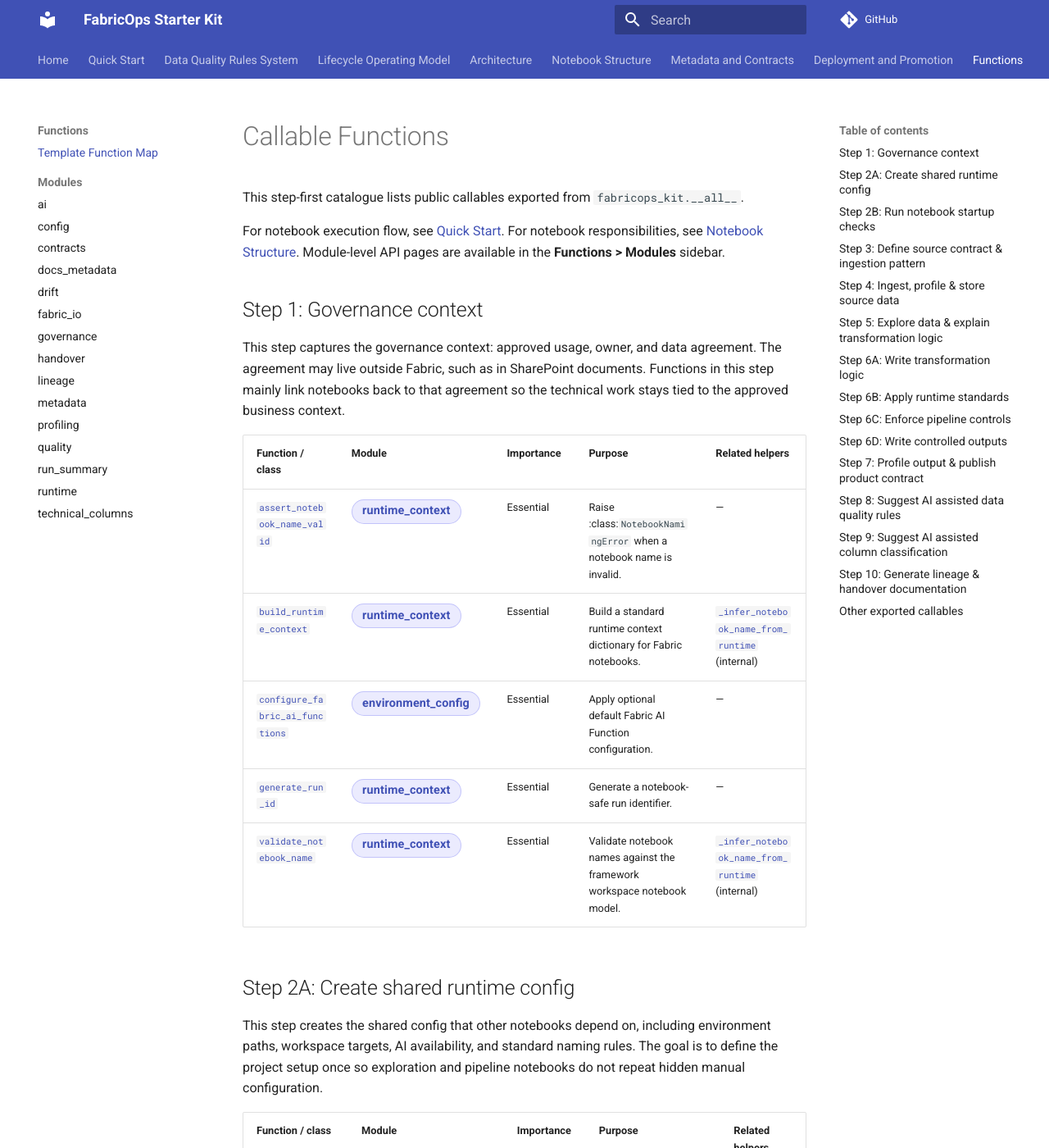
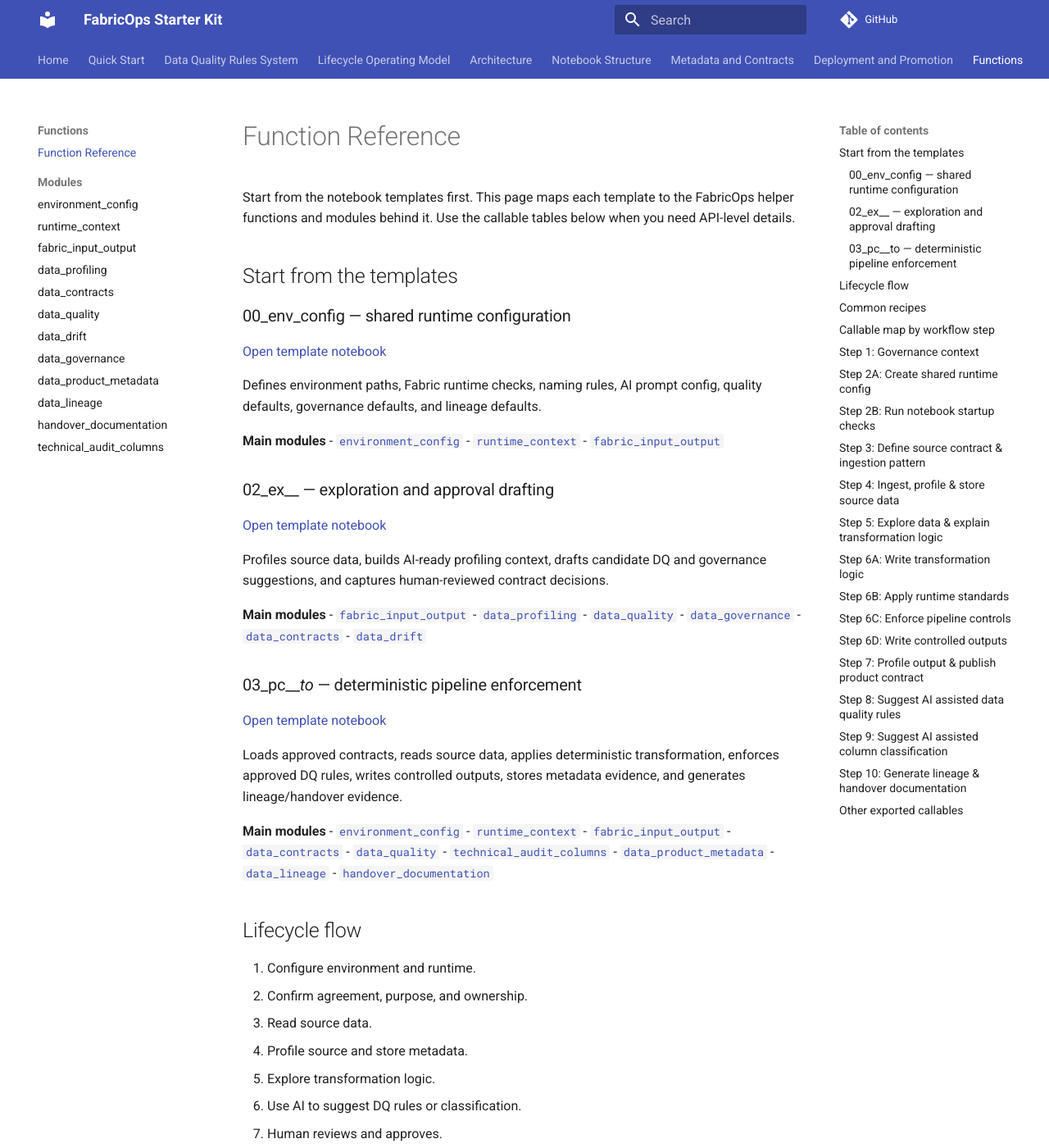
Before and after one commit to Voycepeh/fabric-data-product-framework, an MkDocs documentation site: the page built from docs/reference/index.md, in a window 1280 px wide and 1400 px high. Shown: the whole window at 82% size. Built offline with MkDocs 1.6.1 and Material for MkDocs 9.7.7, drawn with Linux system fonts in a browser that asks for light colours; comment, search, counter and statistics services are not loaded; some of the changed text lies outside the part shown.

Commit message:
Restore templates-first function reference generation

```diff
--- a/docs/reference/index.md
+++ b/docs/reference/index.md
@@ -1,10 +1,84 @@
-# Callable Functions
+# Function Reference
 
-This step-first catalogue lists public callables exported from `fabricops_kit.__all__`.
+Start from the notebook templates first. This page maps each template to the FabricOps helper functions and modules behind it. Use the callable tables below when you need API-level details.
 
-For notebook execution flow, see [Quick Start](../quick-start.md).
-For notebook responsibilities, see [Notebook Structure](../notebook-structure.md).
-Module-level API pages are available in the **Functions > Modules** sidebar.
+## Start from the templates
+
+### 00_env_config — shared runtime configuration
+
+[Open template notebook](https://github.com/Voycepeh/FabricOps-Starter-Kit/blob/main/templates/notebooks/00_env_config.ipynb)
+
+Defines environment paths, Fabric runtime checks, naming rules, AI prompt config, quality defaults, governance defaults, and lineage defaults.
+
+**Main modules**
+- [`environment_config`](../api/modules/environment_config/)
+- [`runtime_context`](../api/modules/runtime_context/)
+- [`fabric_input_output`](../api/modules/fabric_input_output/)
+
+### 02_ex_<agreement>_<topic> — exploration and approval drafting
+
+[Open template notebook](https://github.com/Voycepeh/FabricOps-Starter-Kit/blob/main/templates/notebooks/02_ex_agreement_topic.ipynb)
+
+Profiles source data, builds AI-ready profiling context, drafts candidate DQ and governance suggestions, and captures human-reviewed contract decisions.
+
+**Main modules**
+- [`fabric_input_output`](../api/modules/fabric_input_output/)
+- [`data_profiling`](../api/modules/data_profiling/)
+- [`data_quality`](../api/modules/data_quality/)
+- [`data_governance`](../api/modules/data_governance/)
+- [`data_contracts`](../api/modules/data_contracts/)
+- [`data_drift`](../api/modules/data_drift/)
+
+### 03_pc_<agreement>_<source>_to_<target> — deterministic pipeline enforcement
+
+[Open template notebook](https://github.com/Voycepeh/FabricOps-Starter-Kit/blob/main/templates/notebooks/03_pc_agreement_source_to_target.ipynb)
+
+Loads approved contracts, reads source data, applies deterministic transformation, enforces approved DQ rules, writes controlled outputs, stores metadata evidence, and generates lineage/handover evidence.
+
+**Main modules**
+- [`environment_config`](../api/modules/environment_config/)
+- [`runtime_context`](../api/modules/runtime_context/)
+- [`fabric_input_output`](../api/modules/fabric_input_output/)
+- [`data_contracts`](../api/modules/data_contracts/)
+- [`data_quality`](../api/modules/data_quality/)
+- [`technical_audit_columns`](../api/modules/technical_audit_columns/)
+- [`data_product_metadata`](../api/modules/data_product_metadata/)
+- [`data_lineage`](../api/modules/data_lineage/)
+- [`handover_documentation`](../api/modules/handover_documentation/)
+
+## Lifecycle flow
+
+1. Configure environment and runtime.
+2. Confirm agreement, purpose, and ownership.
+3. Read source data.
+4. Profile source and store metadata.
+5. Explore transformation logic.
+6. Use AI to suggest DQ rules or classification.
+7. Human reviews and approves.
+8. Run the pipeline contract.
+9. Enforce approved DQ rules.
+10. Quarantine failed rows where applicable.
+11. Write accepted output.
+12. Profile output and store evidence.
+13. Generate lineage and handover notes.
+
+AI remains advisory. The approved pipeline contract is the enforcement point for production behavior.
+
+## Common recipes
+
+- Read from Fabric: [`fabric_input_output`](../api/modules/fabric_input_output/)
+- Profile a source table: [`data_profiling`](../api/modules/data_profiling/)
+- Build AI-ready context: [`data_profiling`](../api/modules/data_profiling/)
+- Suggest DQ rules: [`data_quality`](../api/modules/data_quality/)
+- Suggest column classification: [`data_governance`](../api/modules/data_governance/)
+- Store approved contract: [`data_contracts`](../api/modules/data_contracts/)
+- Enforce approved DQ rules: [`data_quality`](../api/modules/data_quality/) and [`data_contracts`](../api/modules/data_contracts/)
+- Quarantine failed rows: [`data_quality`](../api/modules/data_quality/)
+- Write output table: [`fabric_input_output`](../api/modules/fabric_input_output/)
+- Store metadata evidence: [`data_product_metadata`](../api/modules/data_product_metadata/)
+- Generate lineage and handover: [`data_lineage`](../api/modules/data_lineage/) and [`handover_documentation`](../api/modules/handover_documentation/)
+
+## Callable map by workflow step
 
 ## Step 1: Governance context
 
@@ -24,7 +98,7 @@
 
 | Function / class | Module | Importance | Purpose | Related helpers |
 |---|---|---|---|---|
-| [`check_fabric_ai_functions_available`](./step-02a-shared-runtime-config/check_fabric_ai_functions_available/) | <a class="api-chip api-chip-module api-chip-link" href="../api/modules/environment_config/" title="Open environment_config module page" aria-label="Open environment_config module page">environment_config</a> | Essential | Check whether Fabric AI Functions are available in the current runtime. | — |
+| [`check_fabric_ai_functions_available`](./step-02a-shared-runtime-config/check_fabric_ai_functions_available/) | <a class="api-chip api-chip-module api-chip-link" href="../api/modules/environment_config/" title="Open environment_config module page" aria-label="Open environment_config module page">environment_config</a> | Essential | Check whether Fabric AI Functions can be imported in the current runtime. | — |
 | [`create_ai_prompt_config`](./step-02a-shared-runtime-config/create_ai_prompt_config/) | <a class="api-chip api-chip-module api-chip-link" href="../api/modules/environment_config/" title="Open environment_config module page" aria-label="Open environment_config module page">environment_config</a> | Essential | Create the AI prompt-template configuration used by FabricOps. | — |
 | [`create_framework_config`](./step-02a-shared-runtime-config/create_framework_config/) | <a class="api-chip api-chip-module api-chip-link" href="../api/modules/environment_config/" title="Open environment_config module page" aria-label="Open environment_config module page">environment_config</a> | Essential | Create the top-level FabricOps framework configuration contract. | — |
 | [`create_governance_config`](./step-02a-shared-runtime-config/create_governance_config/) | <a class="api-chip api-chip-module api-chip-link" href="../api/modules/environment_config/" title="Open environment_config module page" aria-label="Open environment_config module page">environment_config</a> | Essential | Create governance policy defaults for FabricOps runtime checks. | — |
--- a/mkdocs.yml
+++ b/mkdocs.yml
@@ -32,23 +32,20 @@
       - Metadata Tables: metadata-and-contracts/metadata-tables.md
   - Deployment and Promotion: deployment-and-promotion.md
   - Functions:
-      - Template Function Map: reference/index.md
+      - Function Reference: reference/index.md
       - Modules:
-          - ai: api/modules/ai.md
-          - config: api/modules/config.md
-          - contracts: api/modules/contracts.md
-          - docs_metadata: api/modules/docs_metadata.md
-          - drift: api/modules/drift.md
-          - fabric_io: api/modules/fabric_io.md
-          - governance: api/modules/governance.md
-          - handover: api/modules/handover.md
-          - lineage: api/modules/lineage.md
-          - metadata: api/modules/metadata.md
-          - profiling: api/modules/profiling.md
-          - quality: api/modules/quality.md
-          - run_summary: api/modules/run_summary.md
-          - runtime: api/modules/runtime.md
-          - technical_columns: api/modules/technical_columns.md
+          - environment_config: api/modules/environment_config.md
+          - runtime_context: api/modules/runtime_context.md
+          - fabric_input_output: api/modules/fabric_input_output.md
+          - data_profiling: api/modules/data_profiling.md
+          - data_contracts: api/modules/data_contracts.md
+          - data_quality: api/modules/data_quality.md
+          - data_drift: api/modules/data_drift.md
+          - data_governance: api/modules/data_governance.md
+          - data_product_metadata: api/modules/data_product_metadata.md
+          - data_lineage: api/modules/data_lineage.md
+          - handover_documentation: api/modules/handover_documentation.md
+          - technical_audit_columns: api/modules/technical_audit_columns.md
   - Setup:
       - Fabric Wheel Install: setup/fabric-wheel-install.md
 
```
Also changed, not shown: docs/api/modules/environment_config.md (+1 -1 lines), 2 other files.
